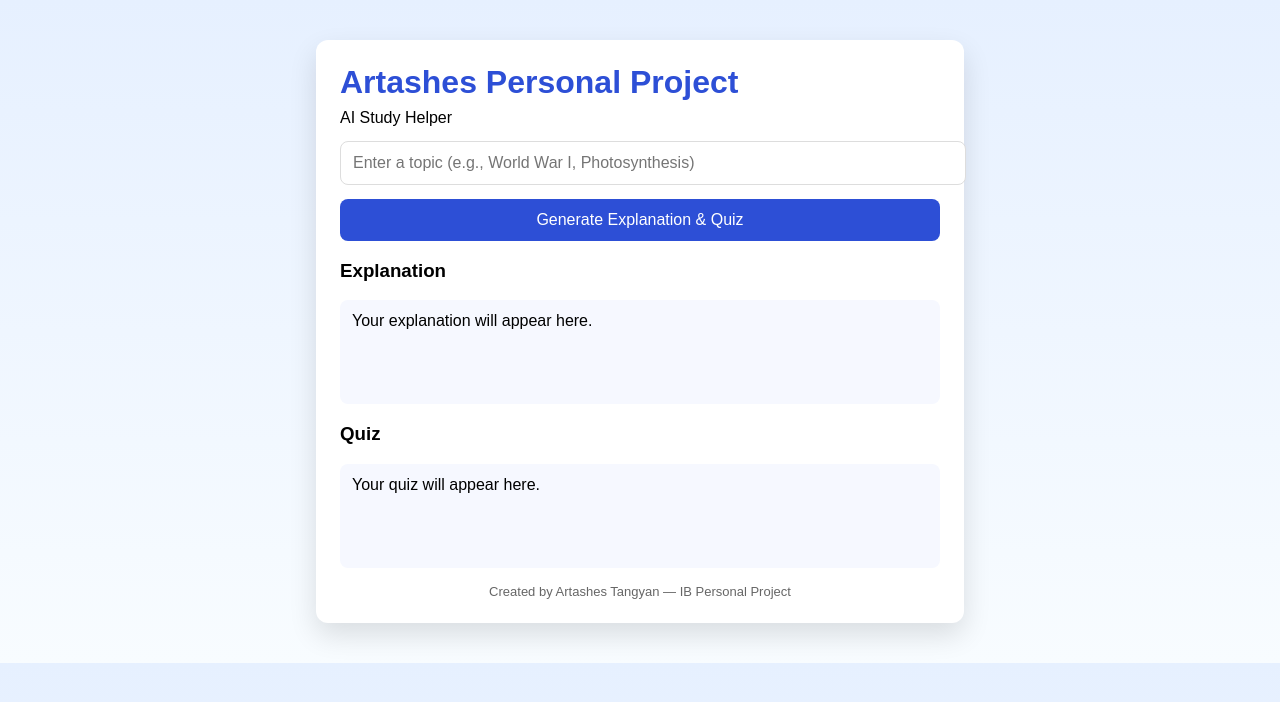
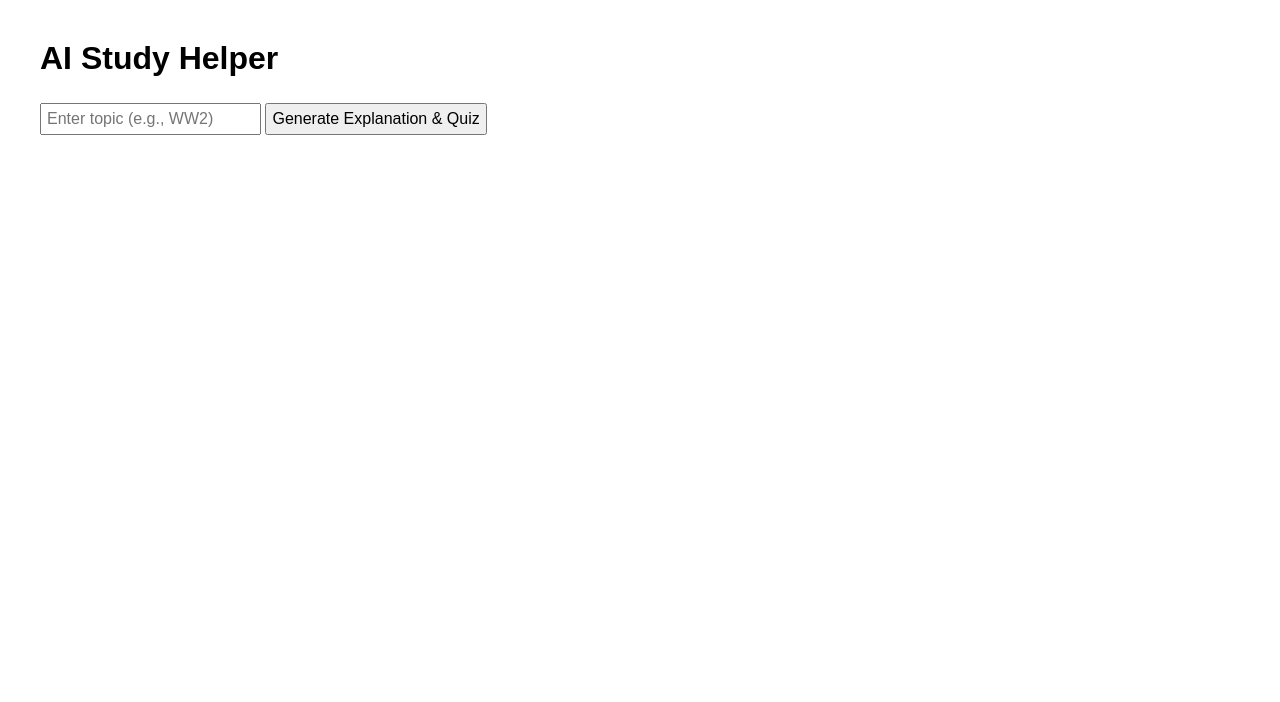
Before and after one commit to ArtashesTangyan/IB-personal-project, a Flask app: page / in a window 1280 px wide. Shown: the top 702 px of the page. Run offline with Flask 3, Linux system fonts and the light colour scheme.

Commit message:
Update index.html

```diff
--- a/templates/index.html
+++ b/templates/index.html
@@ -1,74 +1,39 @@
 <!DOCTYPE html>
 <html lang="en">
 <head>
-  <meta charset="utf-8" />
-  <title>Artashes Personal Project - AI Study Helper</title>
+    <meta charset="UTF-8">
+    <title>AI Study Helper</title>
     <style>
-    body { font-family: Arial, sans-serif; background: linear-gradient(#e6f0ff,#f8fcff); margin:0; padding:0; display:flex; justify-content:center; }
-    .card { width:600px; margin:40px; background:#fff; border-radius:12px; padding:24px; box-shadow:0 12px 28px rgba(0,0,0,0.12); }
-    h1{ margin:0 0 8px 0; color:#2d4fd6 }
-    input { width:100%; padding:12px; margin:14px 0; border-radius:8px; border:1px solid #ddd; font-size:16px }
-    button { width:100%; padding:12px; background:#2d4fd6; color:#fff; border:none; border-radius:8px; font-size:16px; cursor:pointer }
-    .section { margin-top:18px }
-    .box { background:#f6f8ff; padding:12px; border-radius:8px; min-height:80px; white-space:pre-wrap; }
-    footer { text-align:center; margin-top:16px; color:#666; font-size:13px }
+        body { font-family: Arial, sans-serif; margin: 40px; }
+        input, button { font-size: 16px; padding: 5px; margin: 5px 0; }
+        #output { margin-top: 20px; white-space: pre-wrap; }
     </style>
 </head>
 <body>
-  <div class="card">
-    <h1>Artashes Personal Project</h1>
-    <div>AI Study Helper</div>
-
-    <input id="topic" placeholder="Enter a topic (e.g., World War I, Photosynthesis)">
-
-    <button id="generateBtn">Generate Explanation & Quiz</button>
-
-    <div class="section">
-      <h3>Explanation</h3>
-      <div id="explanation" class="box">Your explanation will appear here.</div>
-    </div>
-
-    <div class="section">
-      <h3>Quiz</h3>
-      <div id="quiz" class="box">Your quiz will appear here.</div>
-    </div>
-
-    <footer>Created by Artashes Tangyan — IB Personal Project</footer>
-  </div>
+    <h1>AI Study Helper</h1>
+    <input type="text" id="topic" placeholder="Enter topic (e.g., WW2)" />
+    <button onclick="generate()">Generate Explanation & Quiz</button>
+    <div id="output"></div>
 
     <script>
-    document.getElementById("generateBtn").addEventListener("click", async () => {
-      const topic = document.getElementById("topic").value.trim();
-      if (!topic) { alert("Please enter a topic."); return; }
+        async function generate() {
+            const topic = document.getElementById("topic").value;
+            const output = document.getElementById("output");
+            output.textContent = "Generating...";
 
-      document.getElementById("explanation").innerText = "Generating explanation...";
-      document.getElementById("quiz").innerText = "Generating quiz...";
-
-      try {
-        // Call /explain
-        const explainRes = await fetch("/explain", {
+            const response = await fetch("/generate", {
                 method: "POST",
                 headers: { "Content-Type": "application/json" },
-          body: JSON.stringify({ text: topic })
+                body: JSON.stringify({ topic })
             });
-        const explainData = await explainRes.json();
-        document.getElementById("explanation").innerText = explainData.explanation || explainData.error;
+            const data = await response.json();
 
-        // Call /quiz
-        const quizRes = await fetch("/quiz", {
-          method: "POST",
-          headers: { "Content-Type": "application/json" },
-          body: JSON.stringify({ text: topic })
-        });
-        const quizData = await quizRes.json();
-        document.getElementById("quiz").innerText = quizData.quiz || quizData.error;
-
-      } catch (err) {
-        document.getElementById("explanation").innerText = "Error: " + err;
-        document.getElementById("quiz").innerText = "Error: " + err;
-        console.error(err);
+            if (data.error) {
+                output.textContent = "Error: " + data.error;
+            } else {
+                output.textContent = data.result;
             }
-    });
+        }
     </script>
 </body>
 </html>
```
Lines whose indentation alone changed are shown as unchanged.
